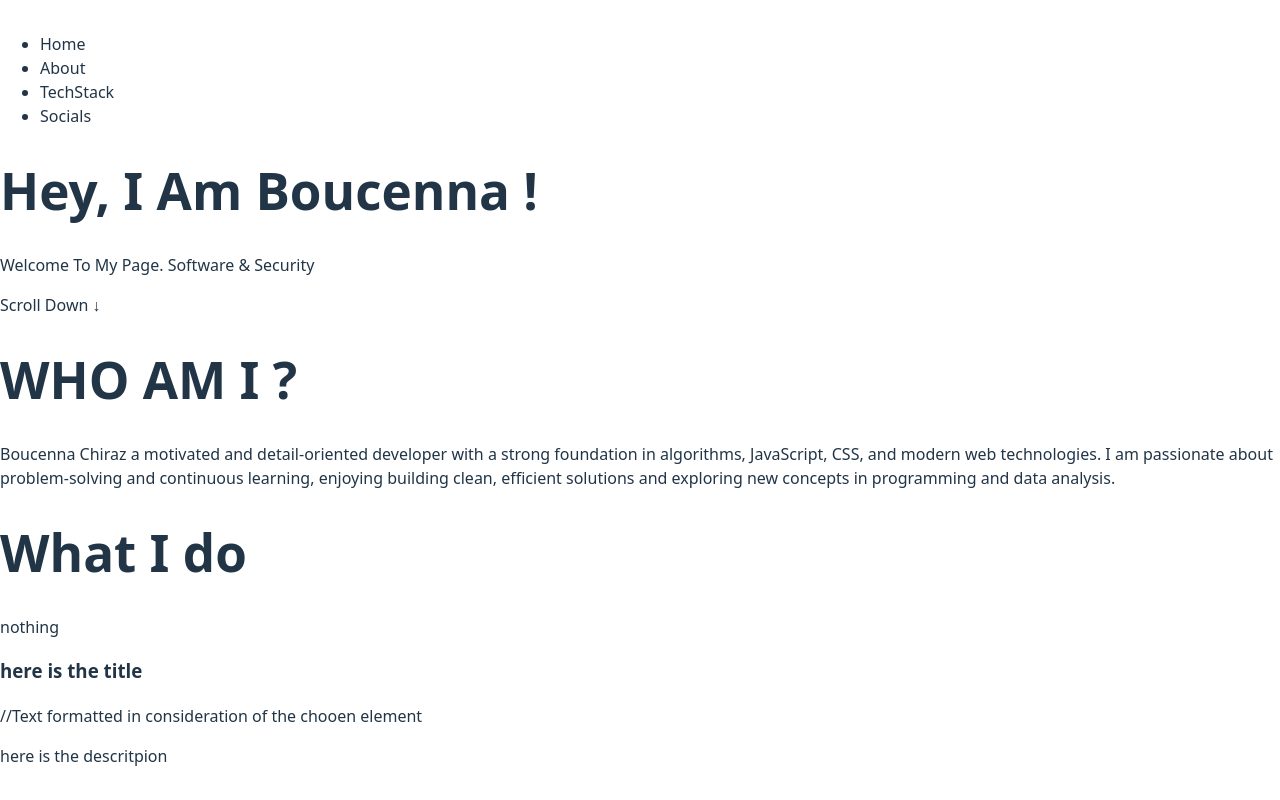
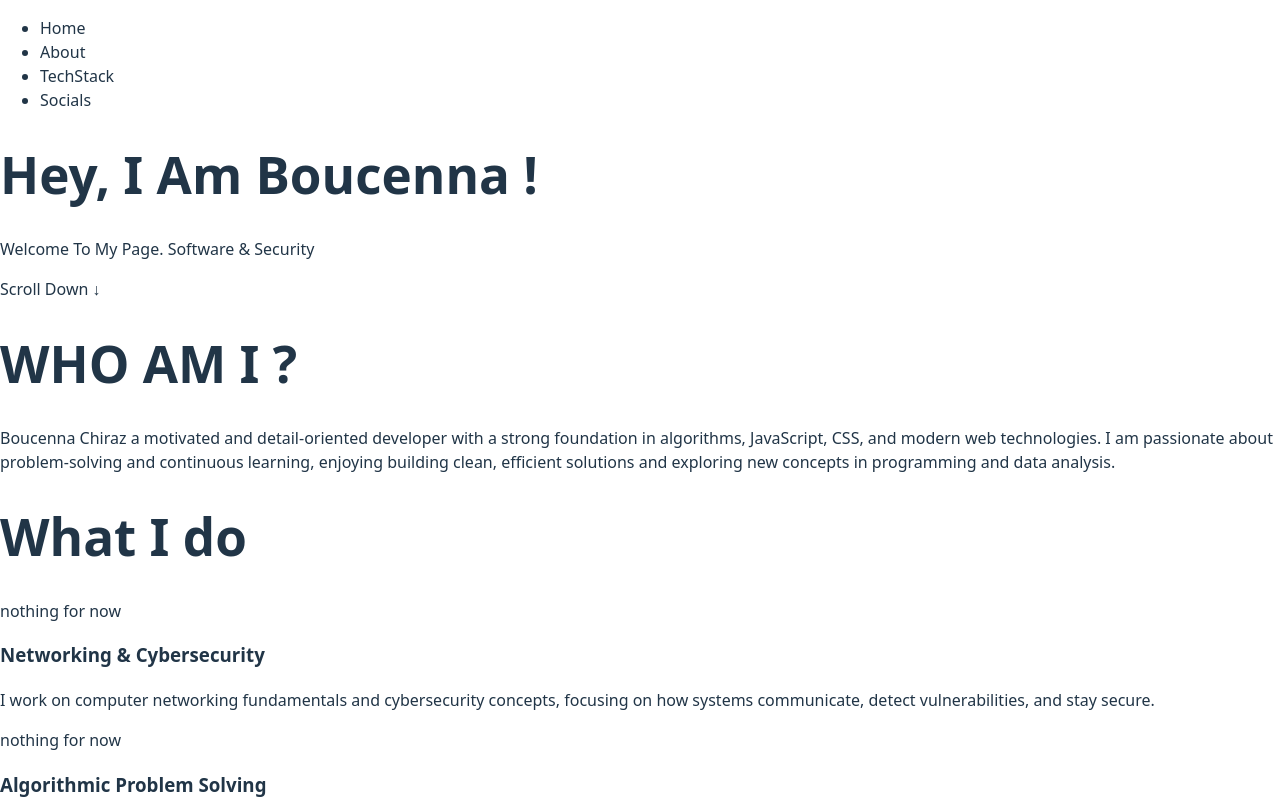
Before and after one commit to Chiraz-hub/My_Website, a React (Vite) app: page / in a window 1280 px wide. Shown: the top 800 px of the page. Built offline with nearby package versions, Linux system fonts and the light colour scheme.

Commit message:
Added the card data rendering

```diff
--- a/src/Page_components/Activity/act.tsx
+++ b/src/Page_components/Activity/act.tsx
@@ -31,11 +31,14 @@ function Activity(){
       <div className = 'act-container'>
          <h1>What I do</h1>
          <div className = 'card-container'>
-           <Cards
-            title={'here is the title'}
-            description={'here is the descritpion'}
-            logo={'nothing'}
+        {Act.map((item, index) => (
+          <Cards
+            key={index}
+            title={item.title}
+            description={item.description}
+            logo={item.logo}
           />
+        ))}
          </div>
       </div>
     );
--- a/src/Page_components/Formats/Card.tsx
+++ b/src/Page_components/Formats/Card.tsx
@@ -10,7 +10,7 @@ const Cards : React.FC<cardsComp> = ({ title, description, logo }) => {
             {logo}
           </div>
           <div className = "desc">
-            <h3>{title}</h3> //Text formatted in consideration of the chooen element
+            <h3>{title}</h3>
             <p>{description}</p>
           </div>
         </div>
```
Also changed, not shown: src/Page_components/Activity/card.tsx (deleted).
